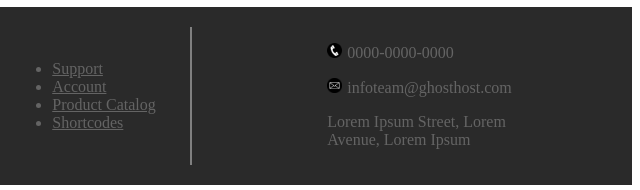
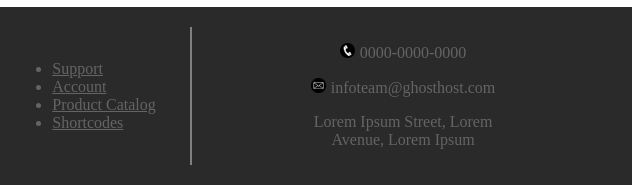
Before and after one commit to PetarPeev83/pliant-internship, a plain HTML site: page index.html in a window 1280 px wide. Shown: the part 1506-1696 px from the top of the page, 640-1280 px from the left. Drawn offline with Linux system fonts and the light colour scheme.

Commit message:
adjustments

```diff
--- a/style.css
+++ b/style.css
@@ -175,9 +175,10 @@ footer .footer {
 }
 
 #contactInfo {
-    text-align: left;
-    margin: auto;
+    text-align: center;
+    margin: 0 0 0 20%;
     width: 50%;
+    display:inline-block;
 }
 
 .icon {
```
Also changed, not shown: index.html (+1 -1 lines).
